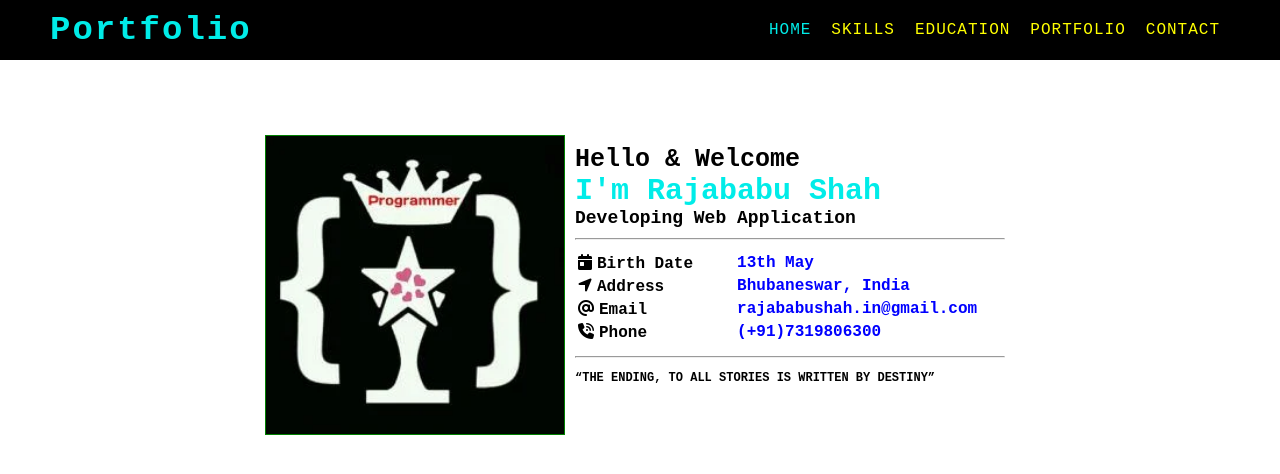
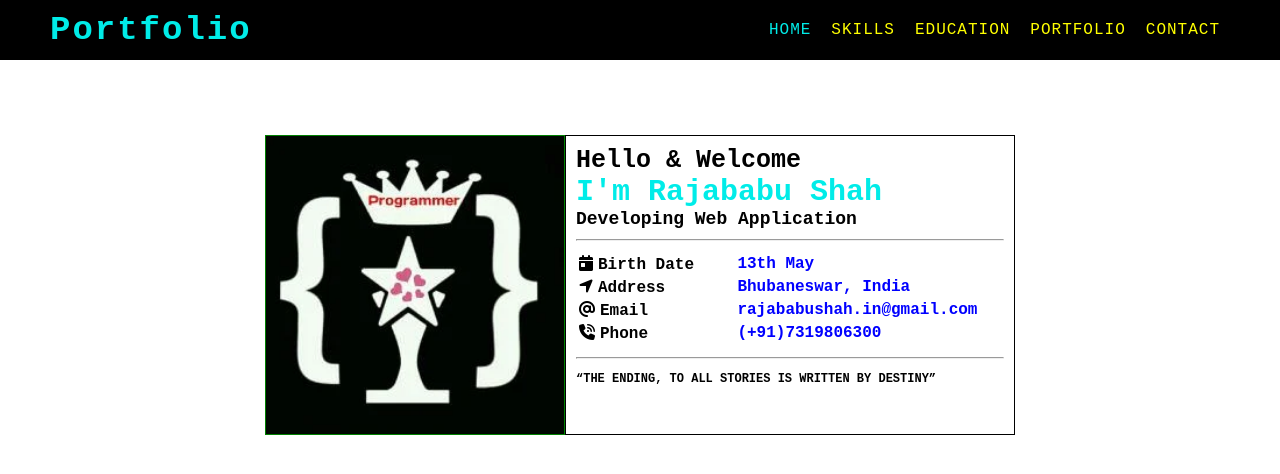
Before and after one commit to r-rajababushah/r-rajababushah, a React (Vite) app: page / in a window 1280 px wide. Shown: the top 474 px of the page. Built offline with nearby package versions, Linux system fonts and the light colour scheme.

Commit message:
minor edit

```diff
--- a/src/pages/Homepage/Home.scss
+++ b/src/pages/Homepage/Home.scss
@@ -93,7 +93,6 @@ $blueColor: rgb(0, 0, 255);
 
         .profile-intro {
             display: none;
-            border: 1px solid pink;
         }
 
         .profile-card {
@@ -107,6 +106,7 @@ $blueColor: rgb(0, 0, 255);
         }
 
         .profile-details {
+            border: 1px solid black;
             padding: 10px;
             height: 300px;
             width: 450px;
```
